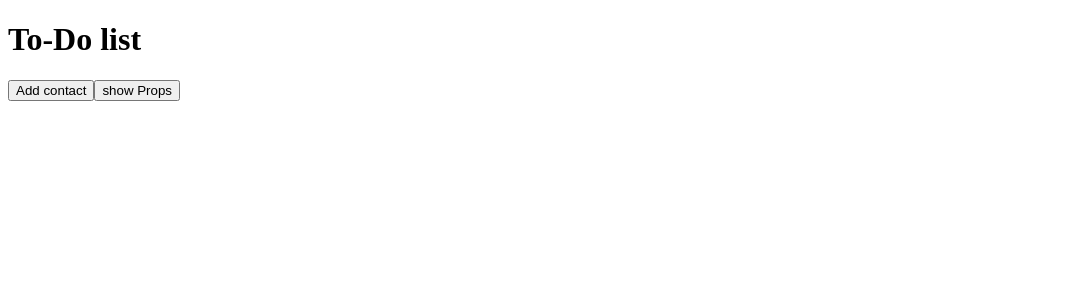
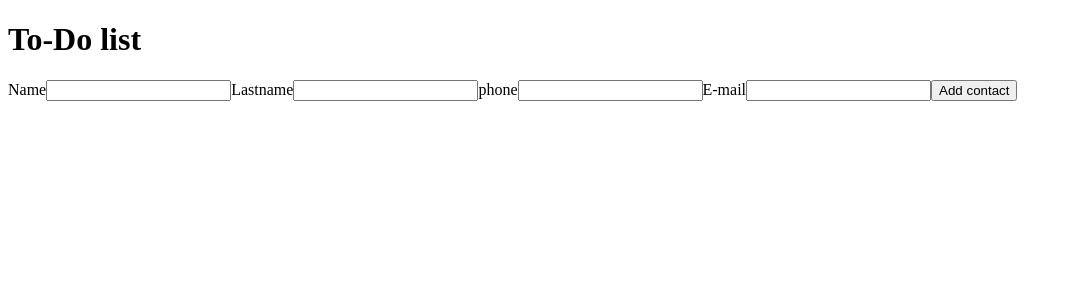
Before and after one commit to kcotrinam/contact-list-redux, a React (Create React App) app: page / in a window 1280 px wide. Shown: the top 300 px of the page, without its empty margins (0-1072 px from the left). Built offline with nearby package versions, Linux system fonts and the light colour scheme.

Commit message:
Add cibtact form

```diff
--- a/src/components/App.jsx
+++ b/src/components/App.jsx
@@ -1,14 +1,54 @@
 import React from 'react';
 import { connect } from 'react-redux';
+import { useState } from 'react';
 
 const App = ({ ADD_CONTACT, contacts }) => {
-	const showProps = () => {
-		console.log(contacts);
+	const [formStates, setFormStates] = useState({
+		name: '',
+		lastname: '',
+		phone: '',
+		email: '',
+	});
+
+	const handleChange = ({ target }) => {
+		setFormStates((prev) => ({
+			...prev,
+			[target.name]: target.value,
+		}));
 	};
 
 	return (
 		<div>
 			<h1>To-Do list</h1>
+			<form action=''>
+				<label>
+					Name
+					<input value={formStates.name} name='name' onChange={handleChange} />
+				</label>
+				<label>
+					Lastname
+					<input
+						value={formStates.lastname}
+						name='lastname'
+						onChange={handleChange}
+					/>
+				</label>
+				<label>
+					phone
+					<input
+						value={formStates.phone}
+						name='phone'
+						onChange={handleChange}
+					/>
+				</label>
+				<label>
+					E-mail
+					<input
+						value={formStates.email}
+						name='email'
+						onChange={handleChange}
+					/>
+				</label>
 				<button
 					onClick={() =>
 						ADD_CONTACT({
@@ -18,7 +58,7 @@ const App = ({ ADD_CONTACT, contacts }) => {
 					}>
 					Add contact
 				</button>
-			<button onClick={showProps}>show Props</button>
+			</form>
 		</div>
 	);
 };
```
Lines whose indentation alone changed are shown as unchanged.
